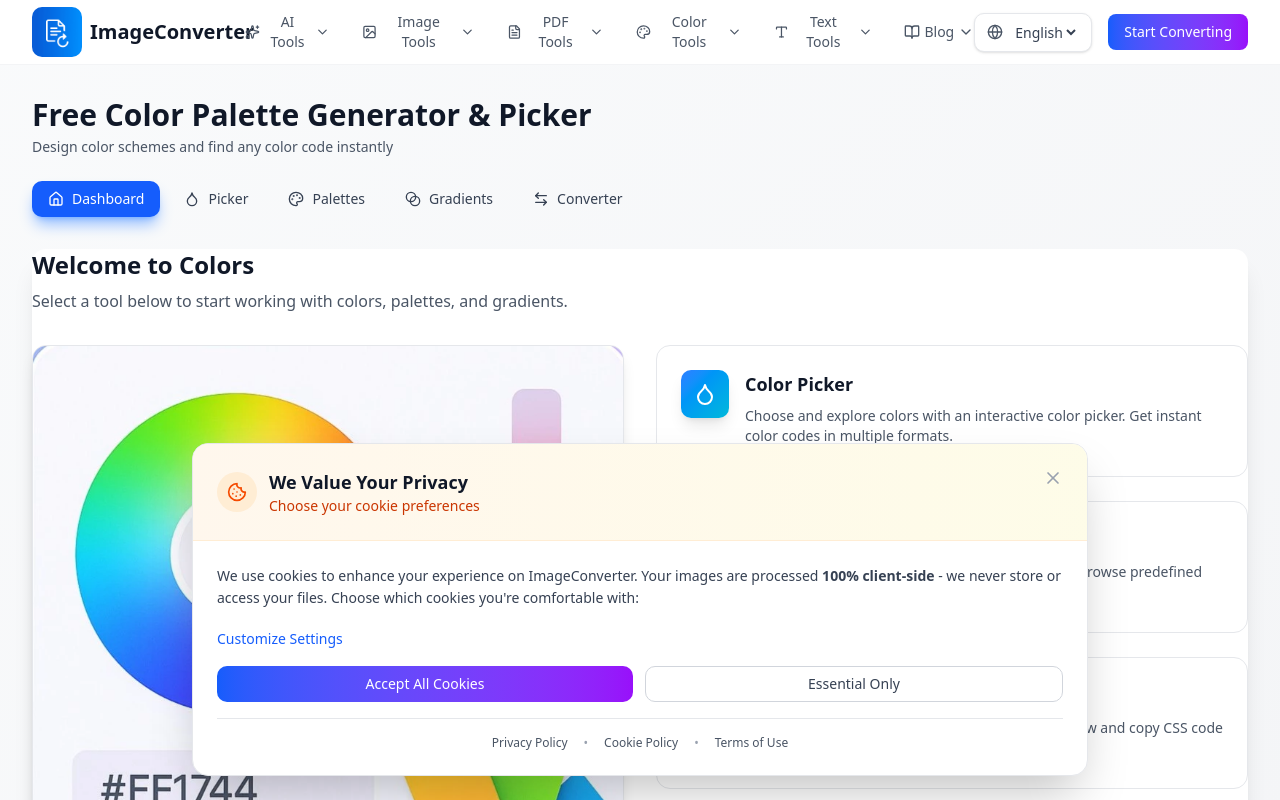
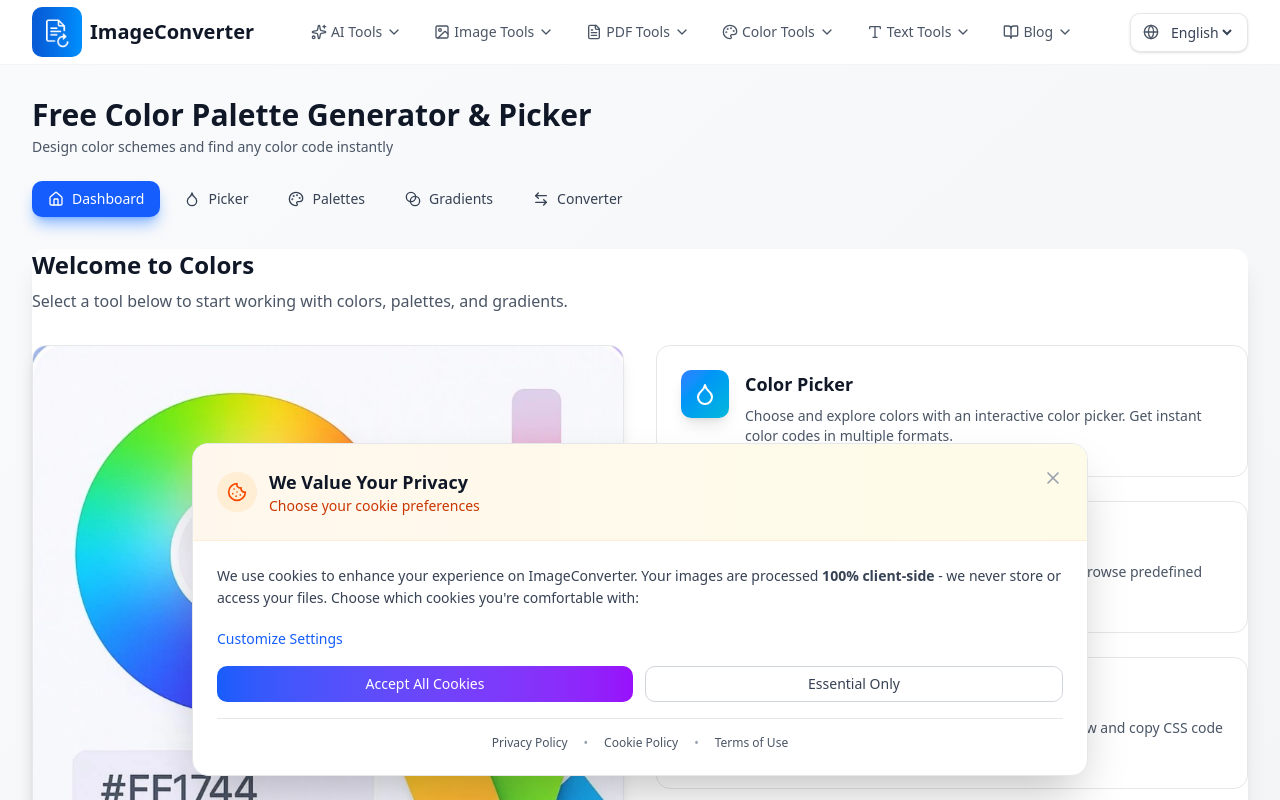
Before and after one commit to vahagnvardanyan1/image-convertors, a Next.js app: page /en/colors in a window 1280 px wide. Shown: the top 800 px of the page. Built offline with nearby package versions, Linux system fonts and the light colour scheme.

Commit message:
localization

```diff
--- a/src/components/Header/index.tsx
+++ b/src/components/Header/index.tsx
@@ -155,7 +155,7 @@ export function Header() {
   return (
     <header className="bg-white border-b border-gray-100 sticky top-0 z-50">
       <div className="max-w-7xl mx-auto px-4 sm:px-6 lg:px-8">
-        <div className="flex justify-between items-center h-16">
+        <div className="flex justify-between items-center h-16 gap-2">
           {/* Logo */}
           <Link href="/" className="flex items-center cursor-pointer">
             <ImageWithFallback src="/logo.png" alt="ImageConverter Logo" className="rounded-lg" height={50} width={50} />
@@ -429,19 +429,14 @@ export function Header() {
             </div>
           </nav>
 
-          {/* Desktop CTA & Language Switcher */}
-          <div className="hidden lg:flex items-center gap-4">
-            <LanguageSwitcher />
-            <Button onClick={() => scrollToSection('format-grid')} className="bg-gradient-to-r from-blue-600 to-purple-600 hover:from-blue-700 hover:to-purple-700 text-white">
-              {tCommon('startConverting')}
-            </Button>
-          </div>
-
           {/* Mobile menu button */}
           <div className="lg:hidden">
             <button onClick={() => setIsMenuOpen(!isMenuOpen)} className="text-gray-600 hover:text-gray-900">
               {isMenuOpen ? <X size={24} /> : <Menu size={24} />}
             </button>
+          </div>
+          <div className="hidden lg:flex">
+            <LanguageSwitcher />
           </div>
         </div>
 
```
Also changed, not shown: 2 other files (tests, documents, lock files or other folders).
